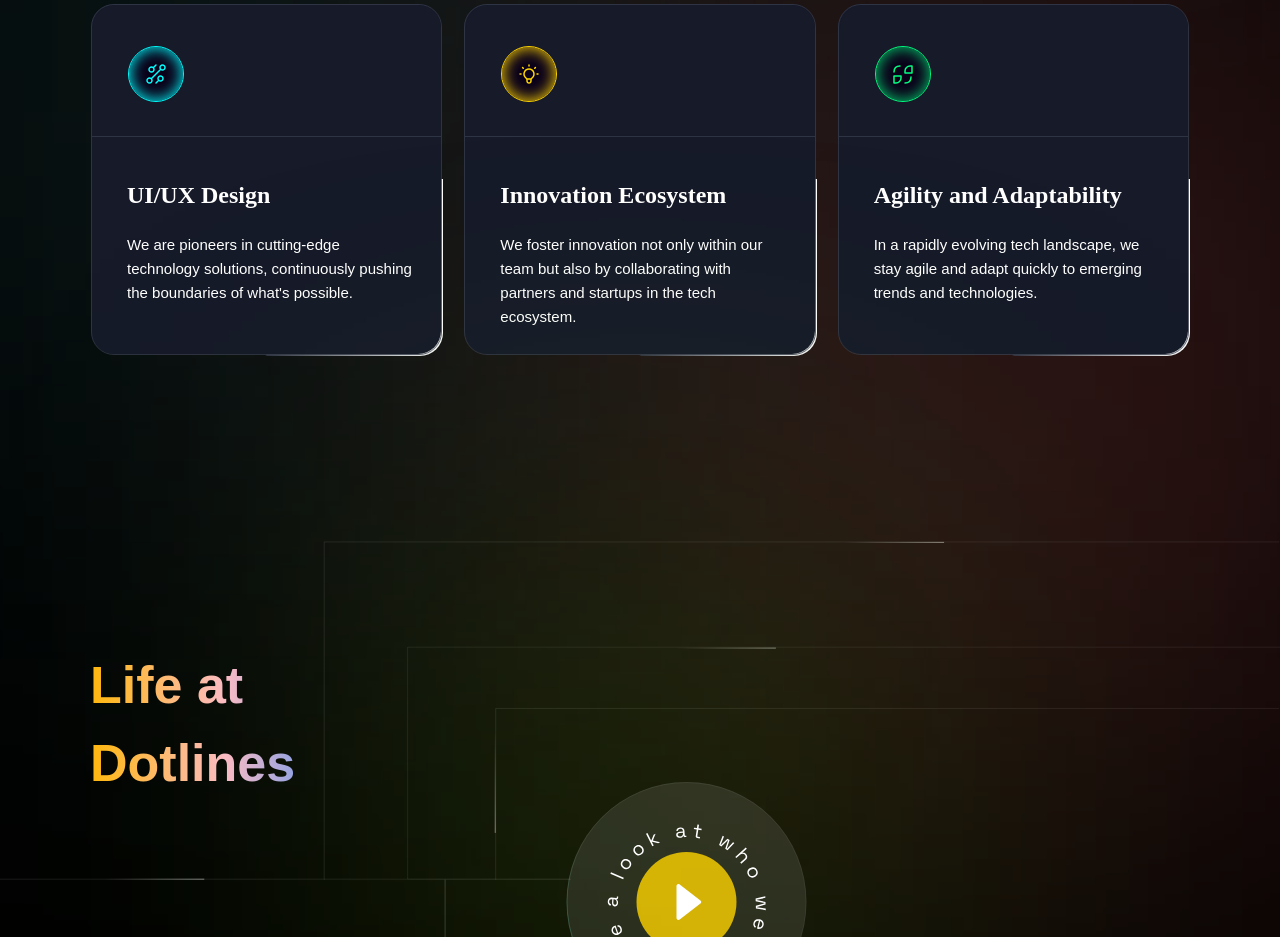
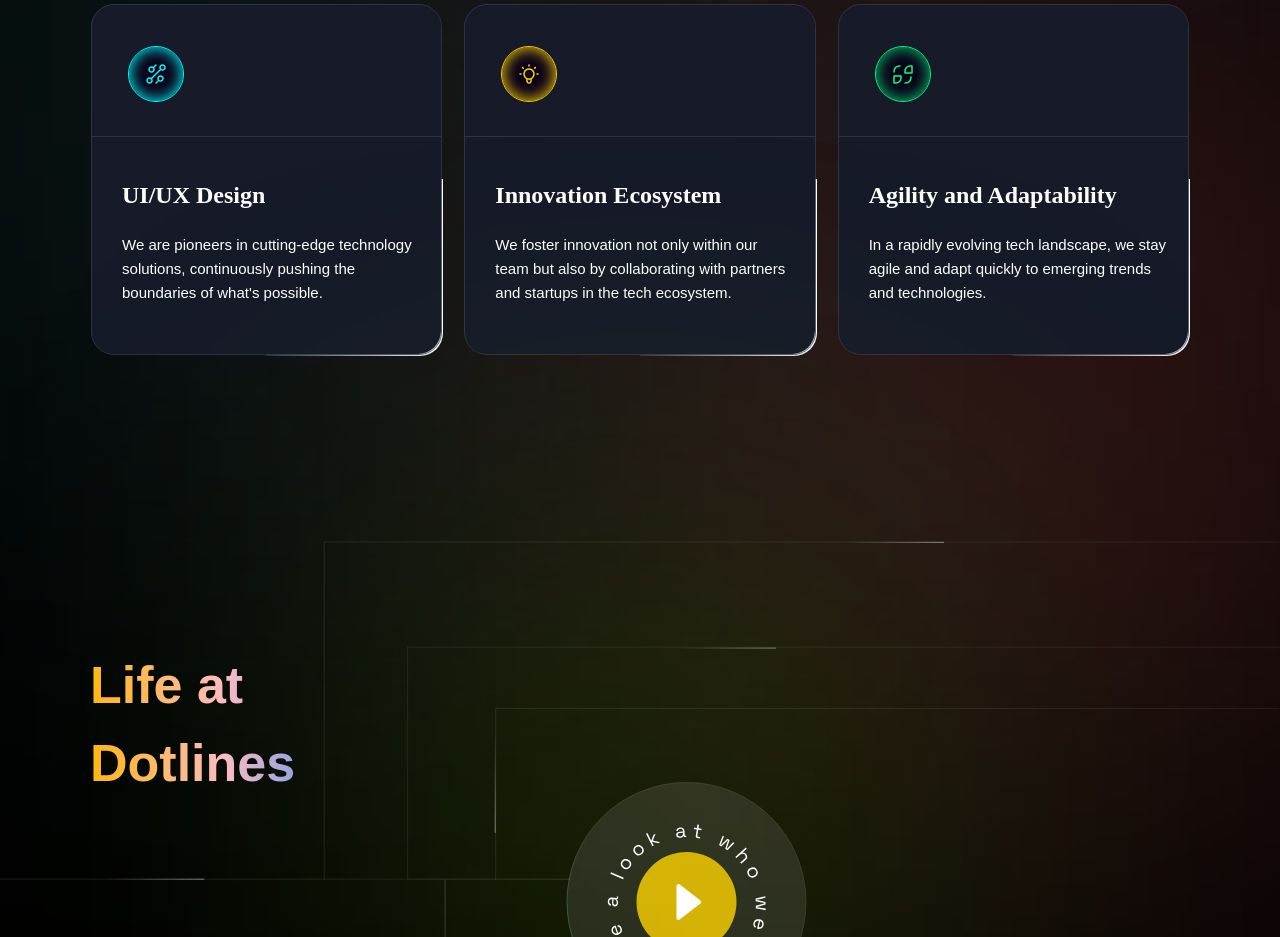
Before and after one commit to maamunrcd/test-dline, a website: page index.html in a window 1280 px wide. Shown: the part 1226-2163 px from the top of the page. Drawn offline with Linux system fonts and the light colour scheme; files whose address does not match are found by name; a web font is replaced by a local one.

Commit message:
update service ui

```diff
--- a/assets/scss/components/_service.scss
+++ b/assets/scss/components/_service.scss
@@ -97,7 +97,7 @@
       padding: 40px 25px 35px 35px;
     }
     .service-item-content {
-      padding: 40px 25px 35px 35px;
+      padding: 40px 20px 35px 30px;
       .service-item-title {
         margin-bottom: 30px;
         margin-bottom: 20px;
```
Also changed, not shown: assets/css/index.css.
